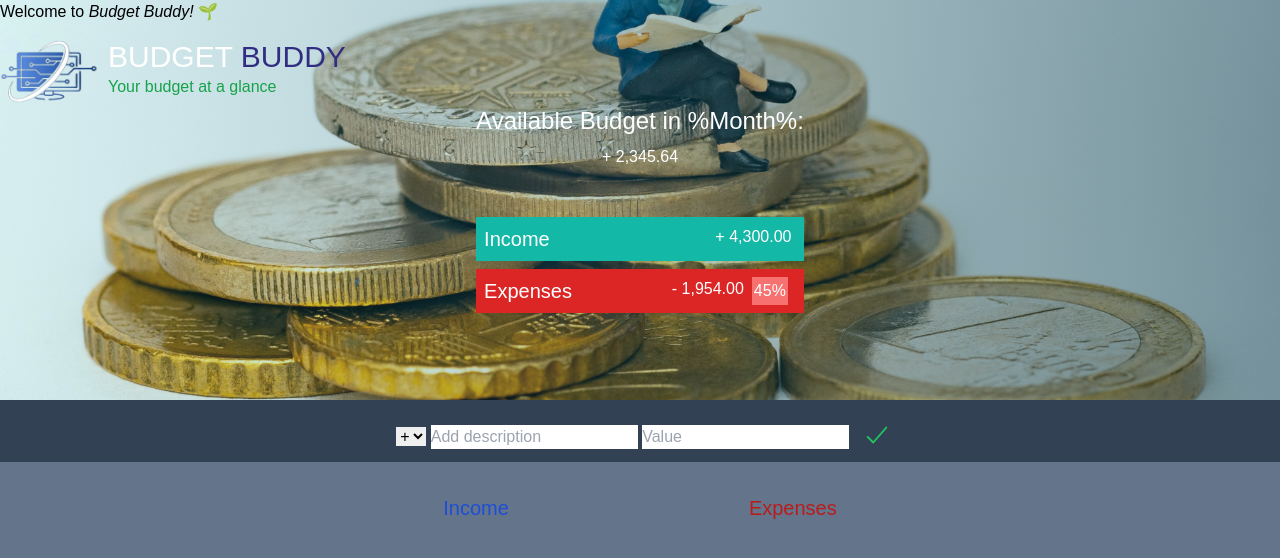
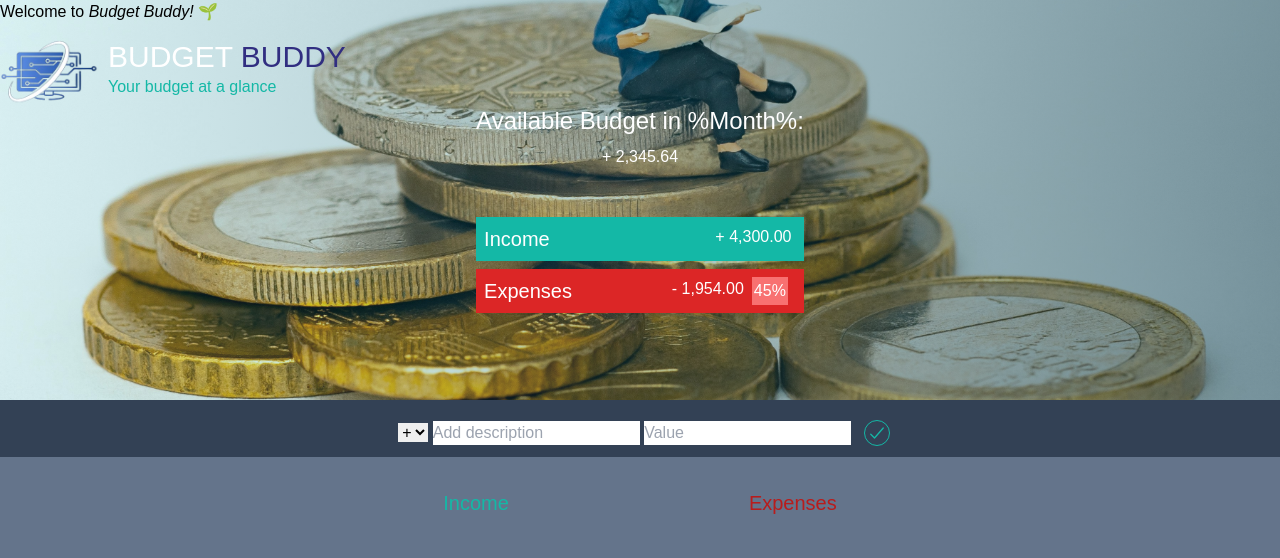
Before and after one commit to janeAnezi/Budget-Buddy, a website: page index.html in a window 1280 px wide. Drawn offline with nearby package versions, Linux system fonts and the light colour scheme; a web font is replaced by a local one.

Commit message:
change color to teal

```diff
--- a/index.html
+++ b/index.html
@@ -16,7 +16,7 @@
             <img src="./images/budgetbuddy-logo.png" alt="budgetbuddy-logo" width="100">
             <div>
                 <h2 id="title" class="text-white text-3xl">BUDGET <span class="text-indigo-900">BUDDY</span></h2>
-                <P class="sub-title text-green-600">Your budget at a glance</P>
+                <P class="sub-title text-teal-500">Your budget at a glance</P>
             </div>
         </div>
         <div class="top flex items-center justify-center text-white">
@@ -53,13 +53,13 @@
                 </select>
                 <input type="text" class="add-description" placeholder="Add description" />
                 <input type="number" class="add-value" placeholder="Value" />
-                <button class="add-btn text-green-500 text-3xl"><ion-icon class="relative top-2 left-2" name="checkmark-outline"></ion-icon></button>
+                <button class="add-btn text-teal-500 text-xl"><ion-icon class="relative top-2 left-2 border border-teal-500 rounded-full p-0.5" name="checkmark-outline"></ion-icon></button>
             </div>
         </div>
 
         <div class="container clearfix text-center pt-8 flex justify-center items-center space-x-60">
             <div class="income">
-                <h2 class="income-title text-blue-700 text-xl">Income</h2>
+                <h2 class="income-title text-teal-500 text-xl">Income</h2>
 
                 <div class="income-list">
                     <!-- <div class="item clearfix" id="income-0">
```
Also changed, not shown: src/output.css.
